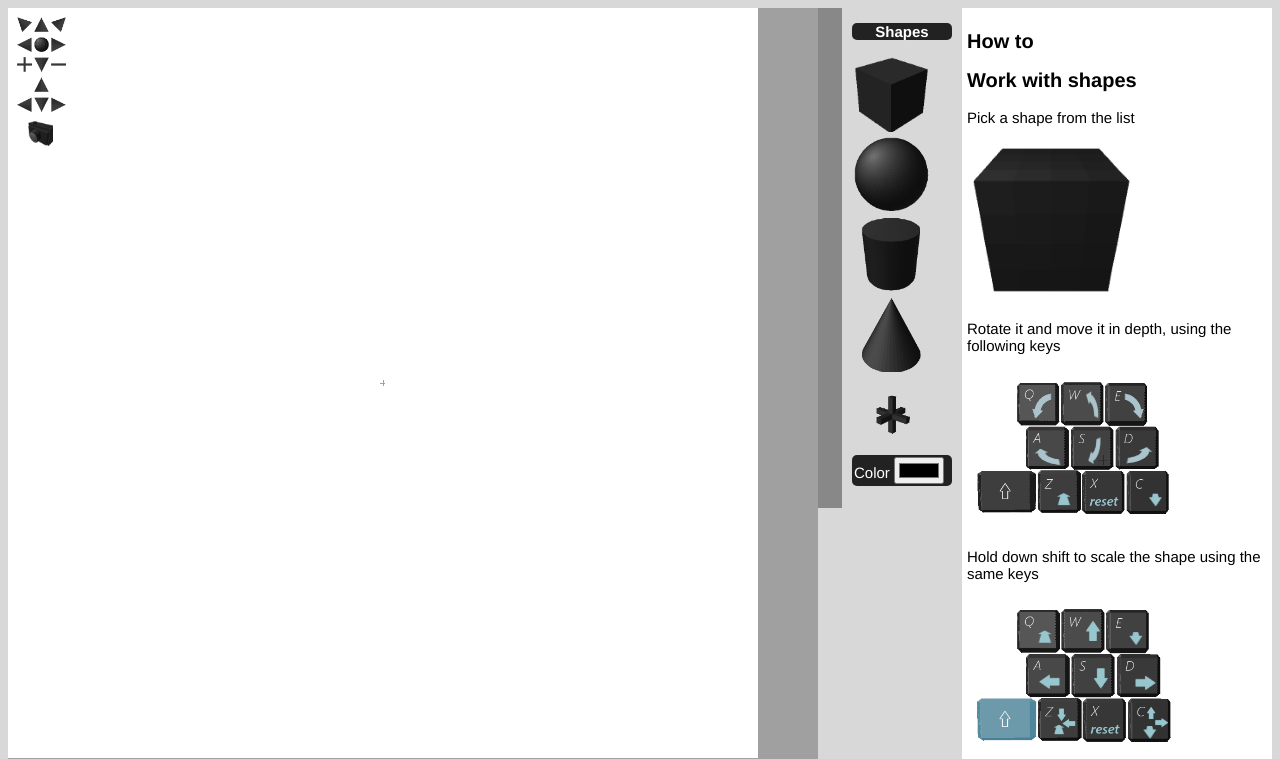
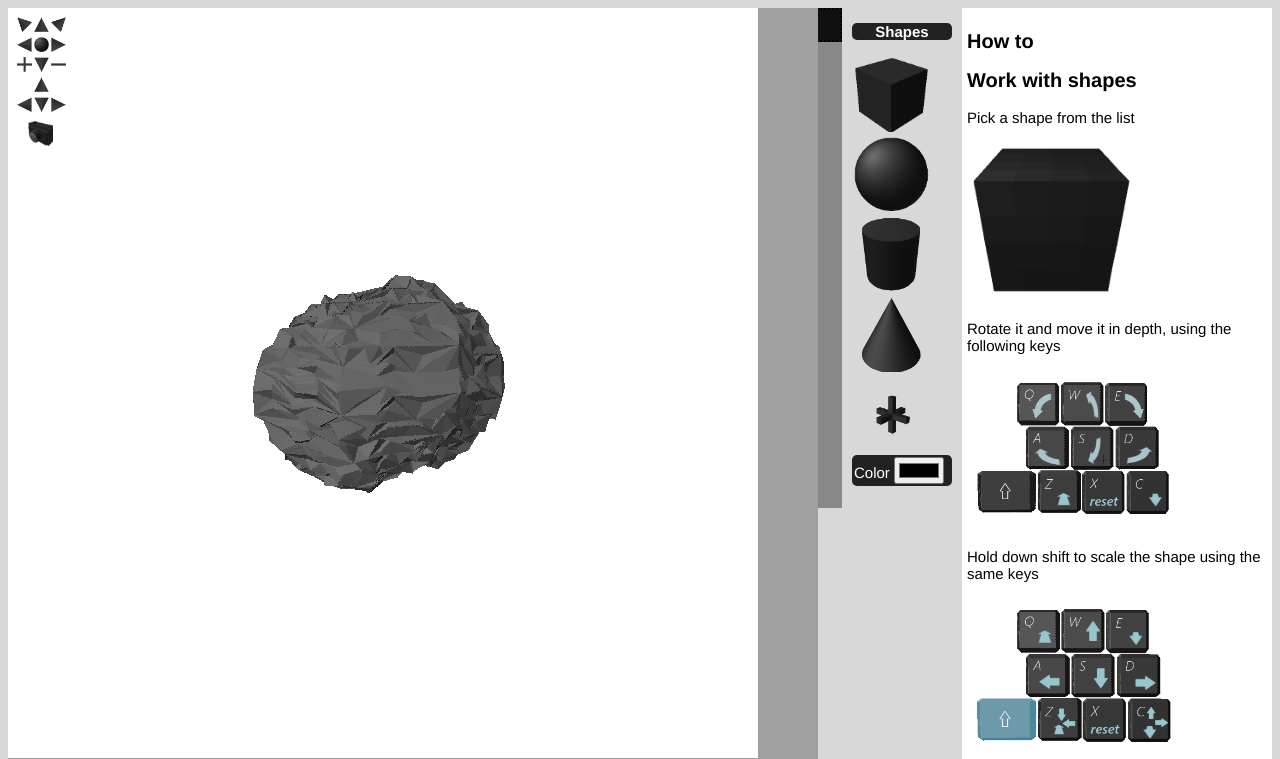
Before and after one commit to denjons/scimonk, a plain HTML site: page editor.html in a window 1280 px wide. Shown: the top 759 px of the page. Drawn offline with Linux system fonts and the light colour scheme.

Commit message:
added triangle utils
- crush triangles
- shake tringles

```diff
--- a/editor.html
+++ b/editor.html
@@ -364,8 +364,31 @@
      */
 
      /*
-      var cube = box([0,0,0], [100,100,100]);
-      addShapeToModel(cube, "cube", [1,1,1,255], [1,1,1], [1,1,1]);
+      var cylinder = cylinder([0,0,0], [100,100,100], 10, 10);
+      const cylinder2 = sciMonk.crushTriangles(cylinder, 1);
+      sciMonk.shakeTriangles(cylinder2, 15);
+      addShapeToModel(cylinder2, "cylinder", [1,1,1,255], [1,1,1], [1,1,1]);
+*/
+      /*
+      var cube = box([0,0,0], [88,87,92]);
+      const cube2 = sciMonk.crushTriangles(cube, 2);
+      sciMonk.shakeTriangles(cube2, 20);
+      addShapeToModel(cube2, "cube", [1,1,1,255], [1,1,1], [1,1,1]);
+      */
+
+
+      const sphere1 = sphere([0,0,0], [122,97,98], 7, 7);
+      const sphere2 = sciMonk.crushTriangles(sphere1, 2);
+      sciMonk.shakeTriangles(sphere2, 7);
+      addShapeToModel(sphere2, "sphere", [1,1,1,255], [1,1,1], [1,1,1]);
+
+      /*
+      var cone = cone([100,0,0], [100,100,100], 10);
+      const cone2 = sciMonk.crushTriangles(cone, 1);
+      sciMonk.shakeTriangles(cone2, 15);
+      addShapeToModel(cone2, "cone", [1,1,1,255], [1,1,1], [1,1,1]);
+      */
+        /*
       var laser = [[[-100,10,-500],[-100,10,500]]];
       addShapeToModel(laser, "laser", [1,1,1,255], [1,1,1], [1,1,1]);
       var beginning = cross(laser[0][0], 20);
--- a/src/utils.js
+++ b/src/utils.js
@@ -606,3 +606,60 @@ sciMonk.copyModel = function(model){
 	var nm = new sciMonk.Model(model.name,model.modelId,model.user,model.userId,sciMonk.batchCopyShapes(model.shapes));
 	return nm;
 }
+
+/**
+ *  Crush triangles
+ * @param {*} shape
+ */
+sciMonk.crushTriangles = function(shape, times){
+  for(var i = 0; i < times; i++){
+    const array = new Array();
+    for(triangle of shape){
+      crushTriangle(triangle, array);
+    }
+    if(i == times - 1){
+      return array;
+    }
+    shape = array;
+  }
+
+}
+
+function crushTriangle(triangle, dest){
+    const p1 = triangle[0];
+    const p2 = triangle[1];
+    const p3 = triangle[2];
+    const origo = getOrigo(triangle);
+    const np1 = middle(p1, p2);
+    dest.push([p1, np1, origo]);
+    dest.push([np1, p2, origo]);
+    const np2 = middle(p2, p3);
+    dest.push([p2, np2, origo]);
+    dest.push([np2, p3, origo]);
+    const np3 = middle(p3, p1);
+    dest.push([p3, np3, origo]);
+    dest.push([np3, p1, origo]);
+}
+
+function middle(p1, p2){
+    var uv = unitVector(p1, p2);
+    var len = vDist(p1, p2);
+    return addV(p1 , Vx(uv, len/2));
+}
+
+/**
+ * shake triangles
+ * @param {*} shape
+ * @param {*} scale
+ */
+sciMonk.shakeTriangles = function(shape, scale){
+  for(triangle of shape){
+    for(var i = 0 ; i < triangle.length; i++){
+      var point = copyArray(triangle[i]);
+      point[0] += point[2]%scale;
+      point[1] += point[0]%scale;
+      point[2] += point[1]%scale;
+      triangle[i] = point;
+    }
+  }
+}
```
